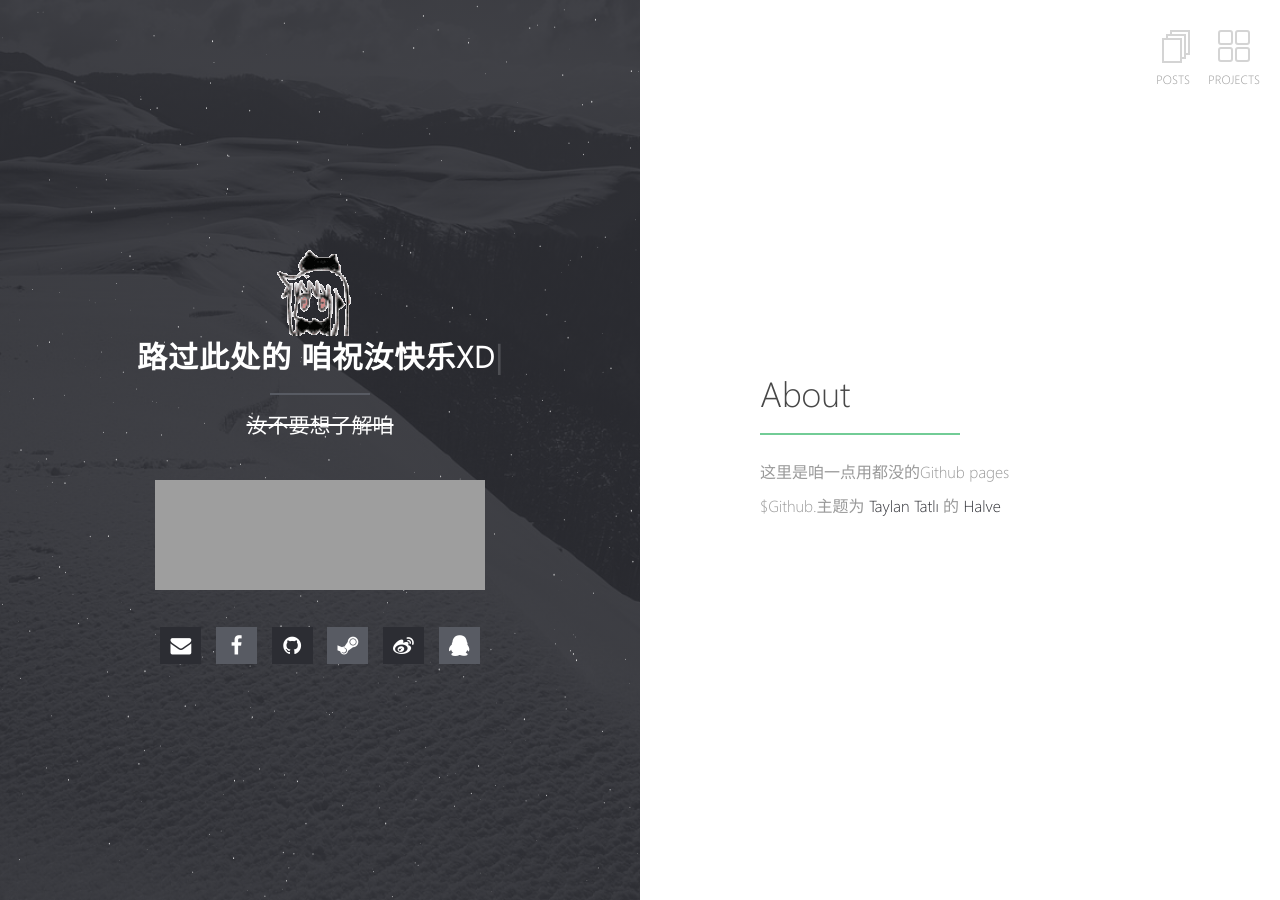
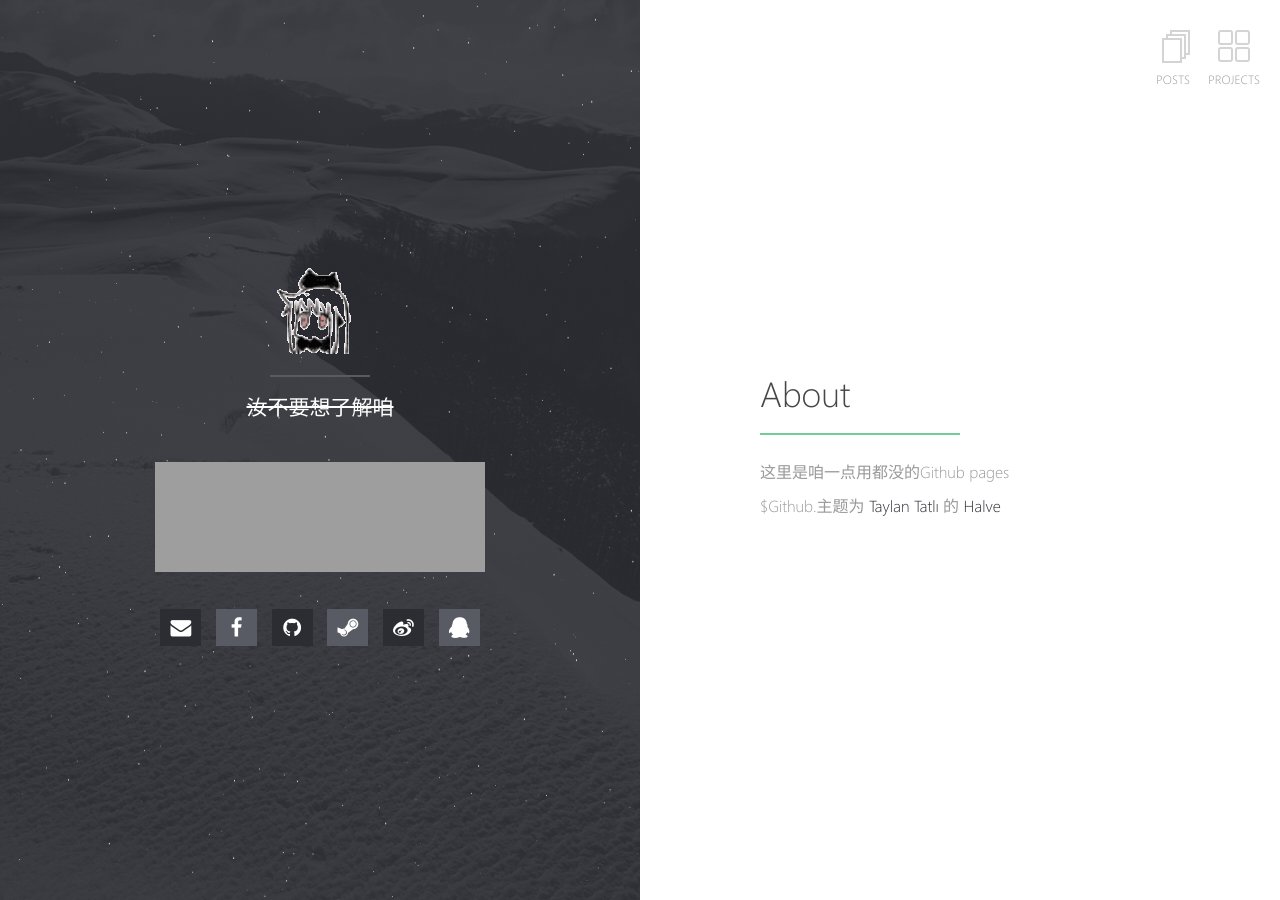
Before and after one commit to TolgaTatli/Halve, a Jekyll site: the page built from index.md, in a window 1280 px wide. Built offline with Jekyll 4.4.1, drawn with Linux system fonts in a browser that asks for light colours; our own code applies the rules of GitHub Pages for plain Markdown files; grey boxes are pictures that could not be loaded.

Commit message:
Update home.html

```diff
--- a/_layouts/home.html
+++ b/_layouts/home.html
@@ -10,17 +10,17 @@
       <div class="main-info">
         <a href="{{ site.url }}" class="logo"><img src="{{ site.url }}/images/{{ site.logo }}"></a>
         <h1>
-          <span id="box"></span>
-          <script type="text/javascript" src="https://cdn.bootcss.com/typed.js/2.0.5/typed.js"></script>
+
+
+          <span id="Type-Gun-Box"></span>
           <script>
-            var boxObj = document.getElementById('box');
+            var boxObj = document.getElementById('Type-Gun-Box');
             new Typed(boxObj,{
               strings: ['Hello','撸过此','路过此处的 咱祝汝快乐XD',"#DreamMingHe"],
               backSpeed:30
               ,typeSpeed:70
             });
           </script>
-
 
 
         </h1>
@@ -55,6 +55,7 @@
 
  <script src="{{ site.url }}/assets/js/canvas.js"></script>
  <script src="{{ site.url }}/assets/js/src/DianJiTeXiao.js"></script>
+ <script type="text/javascript" src="https://cdn.bootcss.com/typed.js/2.0.5/typed.js"></script>
 
 </body>
 </html>
```
